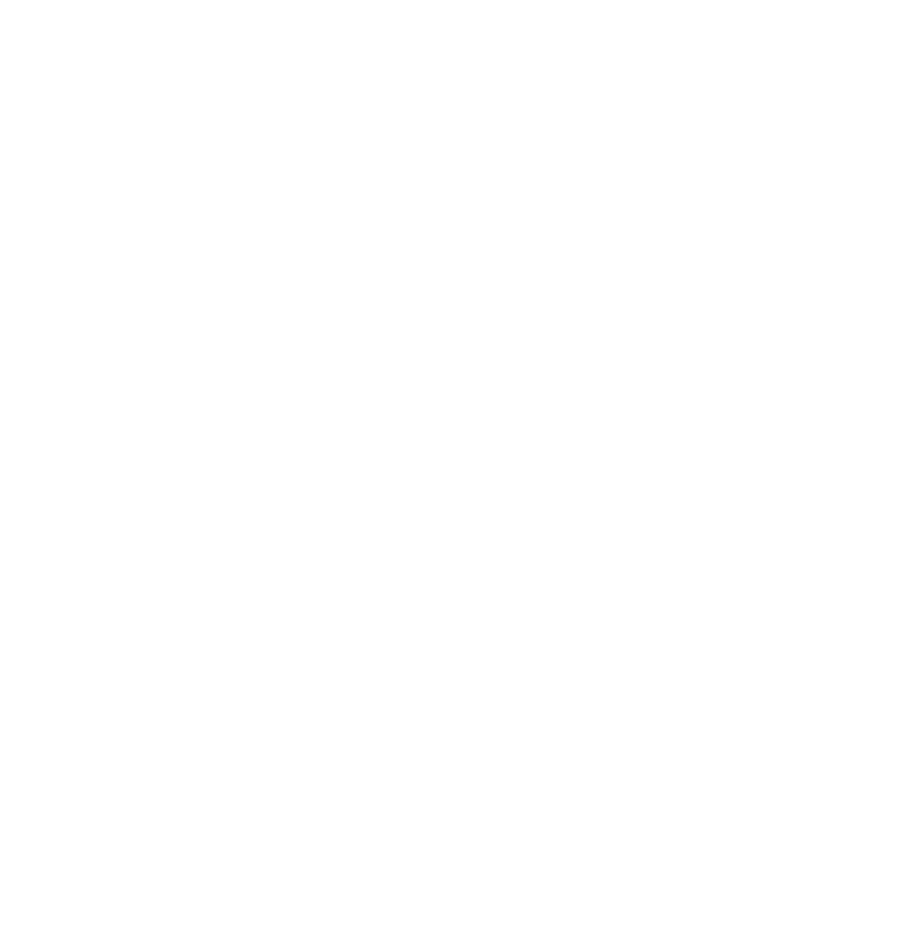
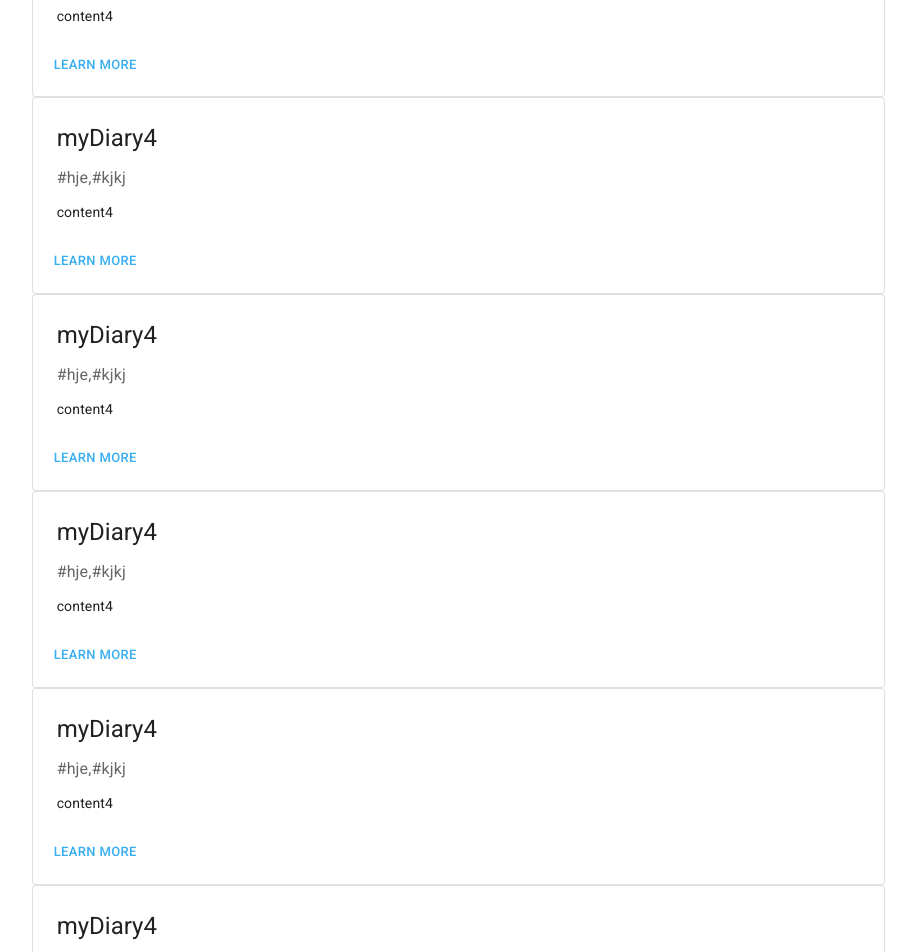
Before and after one commit to allen3325/SoftWareProject, a React (Create React App) app in the folder frontend/: page / in a window 1280 px wide. Shown: the part 1040-1992 px from the top of the page, without its empty margins (164-1080 px from the left). Before the commit the page ends 941 px from the top, so only its background shows below. Built offline with nearby package versions, Linux system fonts and the light colour scheme.

Commit message:
chore: update .gitignore

```diff
--- a/frontend/src/components/Cards/Cards.js
+++ b/frontend/src/components/Cards/Cards.js
@@ -9,6 +9,13 @@ const Cards = (props) => {
             <Card items={props.items[1]} />
             <Card items={props.items[2]} />
             <Card items={props.items[3]} />
+            <Card items={props.items[3]} />
+            <Card items={props.items[3]} />
+            <Card items={props.items[3]} />
+            <Card items={props.items[3]} />
+            <Card items={props.items[3]} />
+            <Card items={props.items[3]} />
+            <Card items={props.items[3]} />
         </div>
     )
 }
```
Also changed, not shown: 1 other file (tests, documents, lock files or other folders).
